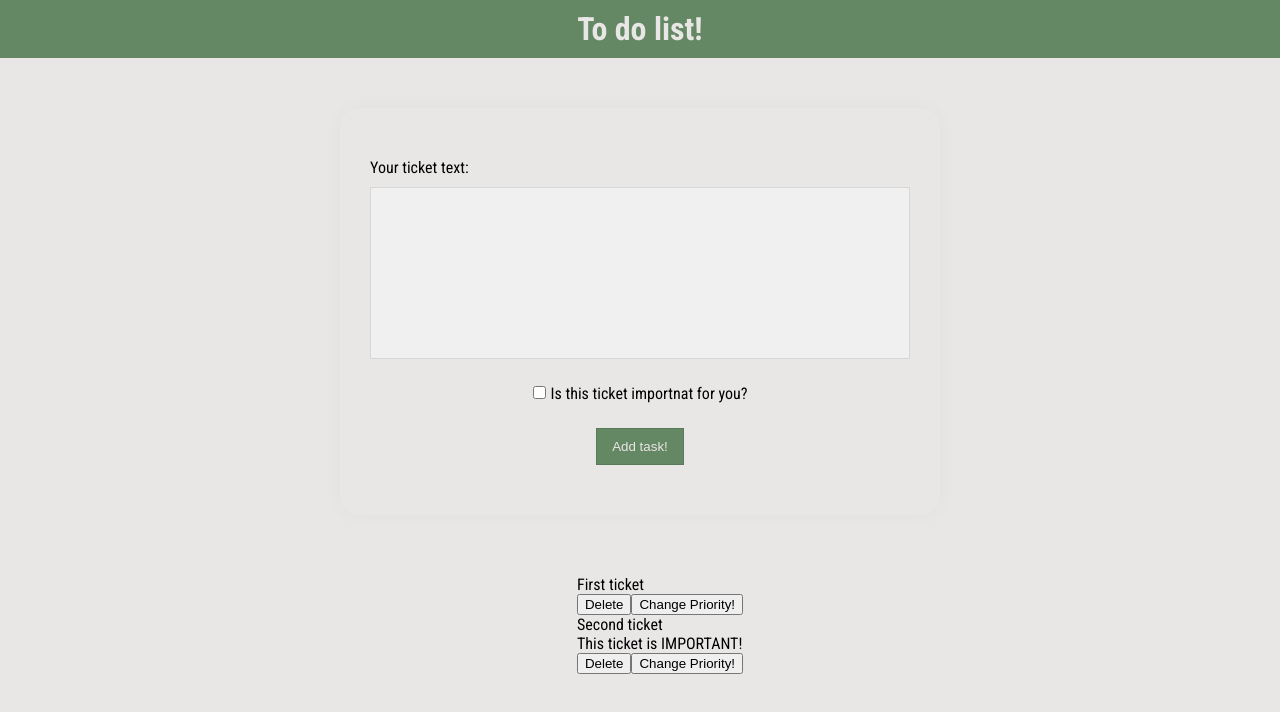
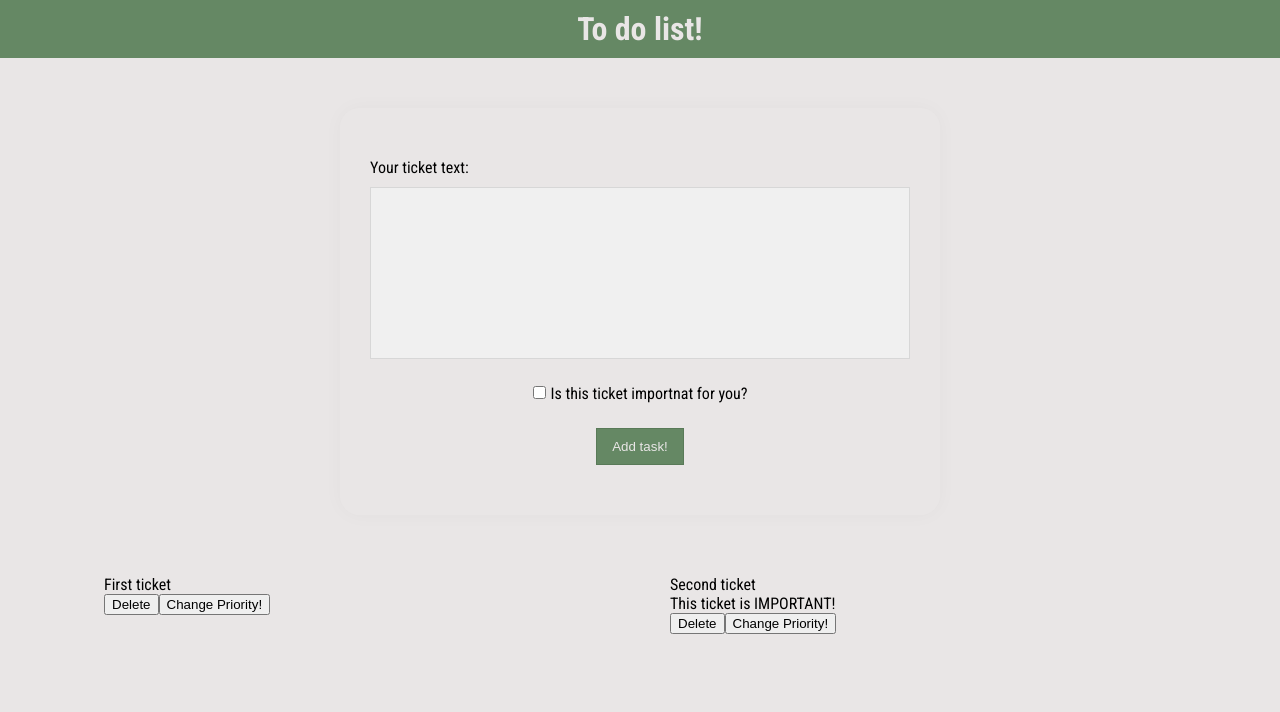
Before and after one commit to KacperNlp/-to-do-list-Vue, a Vue app: page / in a window 1280 px wide. Shown: the top 712 px of the page. Built offline with nearby package versions, Linux system fonts and the light colour scheme.

Commit message:
Changed README

```diff
--- a/src/components/OneTask.vue
+++ b/src/components/OneTask.vue
@@ -1,8 +1,10 @@
 <template>
-    <p>{{ text }}</p>
-    <p v-if="isImportant">This ticket is IMPORTANT!</p>
-    <button @click="handleDeleteTask">Delete</button>
-    <button @click="handleChangePriority">Change Priority!</button>
+    <li class="task">
+        <p>{{ text }}</p>
+        <p v-if="isImportant">This ticket is IMPORTANT!</p>
+        <button @click="handleDeleteTask">Delete</button>
+        <button @click="handleChangePriority">Change Priority!</button>
+    </li>
 </template>
 <script>
 export default {
--- a/src/components/TasksList.vue
+++ b/src/components/TasksList.vue
@@ -19,5 +19,17 @@ export default {
 }
 </script>
 <style>
+.tasks-list {
+    display: grid;
+    grid-template-columns: repeat(1, 1fr);
+    grid-gap: 20px;
+    width: 90%;
+    list-style: none;
+}
 
+@media (min-width: 768px) {
+    .tasks-list {
+        grid-template-columns: repeat(2, 1fr);
+    }
+}
 </style>
```
Also changed, not shown: 1 other file (tests, documents, lock files or other folders).
